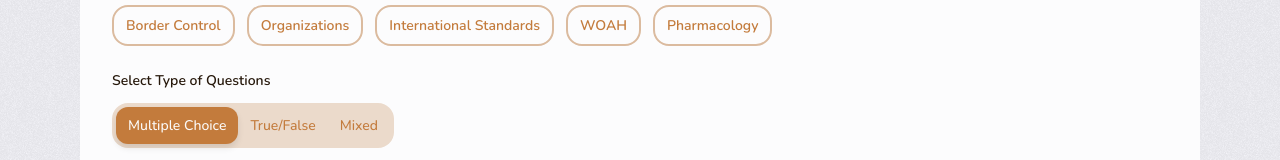
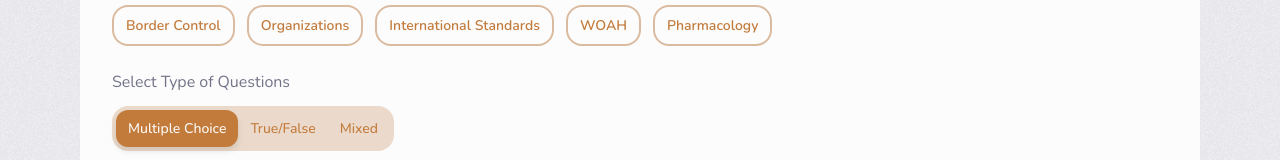
Before and after one commit to Timbar09/the_scientific_officer, a React (Vite) app: page /practice in a window 1280 px wide. Shown: the part 379-539 px from the top of the page. Built offline with nearby package versions, Linux system fonts and the light colour scheme.

Commit message:
Refactor FormFieldset and FormRadioSet to standardize label prop structure

```diff
--- a/src/components/Form/FormFieldSet.tsx
+++ b/src/components/Form/FormFieldSet.tsx
@@ -3,13 +3,14 @@ import type { FormFieldsetData } from "./types";
 const FormFieldset = ({
   children,
   className = "",
-  legend = { label: "", visible: true },
+  label = { text: "", visible: true },
 }: FormFieldsetData) => {
-  const legendClass = legend.visible ? "form__fieldset--legend" : "sr-only";
+  const legendClass = label.visible ? "form__field--label" : "sr-only";
   const fieldsetClass = `form__fieldset ${className == "" ? "p-block-2 p-inline-3 m-block-start-2" : className}`;
+
   return (
     <fieldset className={fieldsetClass}>
-      <legend className={legendClass}>{legend.label}</legend>
+      <legend className={legendClass}>{label.text}</legend>
       {children}
     </fieldset>
   );
--- a/src/components/Form/FormRadioButton.tsx
+++ b/src/components/Form/FormRadioButton.tsx
@@ -8,7 +8,7 @@ const RadioButton = ({
   id,
   input = { type: "radio", variant: "default" },
   name,
-  value,
+  value = "",
   checked,
   onChange,
   setRadioSliderStyle,
--- a/src/components/Form/FormRadioSet.tsx
+++ b/src/components/Form/FormRadioSet.tsx
@@ -66,7 +66,7 @@ export const RadioButton = ({
 };
 
 const FormRadioSet = ({
-  legend,
+  label,
   className = "",
   variant = "default",
   data,
@@ -85,7 +85,7 @@ const FormRadioSet = ({
   const variantClass = variantClasses[variant];
 
   return (
-    <FormFieldset legend={legend} className={className}>
+    <FormFieldset label={label} className={className}>
       <div
         className={`form__radio--container form__radio--${variant}__container`}
       >
--- a/src/pages/practice/form/PracticeType.tsx
+++ b/src/pages/practice/form/PracticeType.tsx
@@ -19,8 +19,8 @@ const PracticeType = () => {
     loadQuestionTypes().catch(() => setQuestionTypes([]));
   }, []);
 
-  const legend = {
-    label: "Select Type of Questions",
+  const label = {
+    text: "Select Type of Questions",
     visible: true,
   };
 
@@ -46,7 +46,7 @@ const PracticeType = () => {
 
   data.push(mixedType);
 
-  return <FormRadioSet legend={legend} variant="rail" data={data} />;
+  return <FormRadioSet label={label} variant="rail" data={data} />;
 };
 
 export default PracticeType;
```
